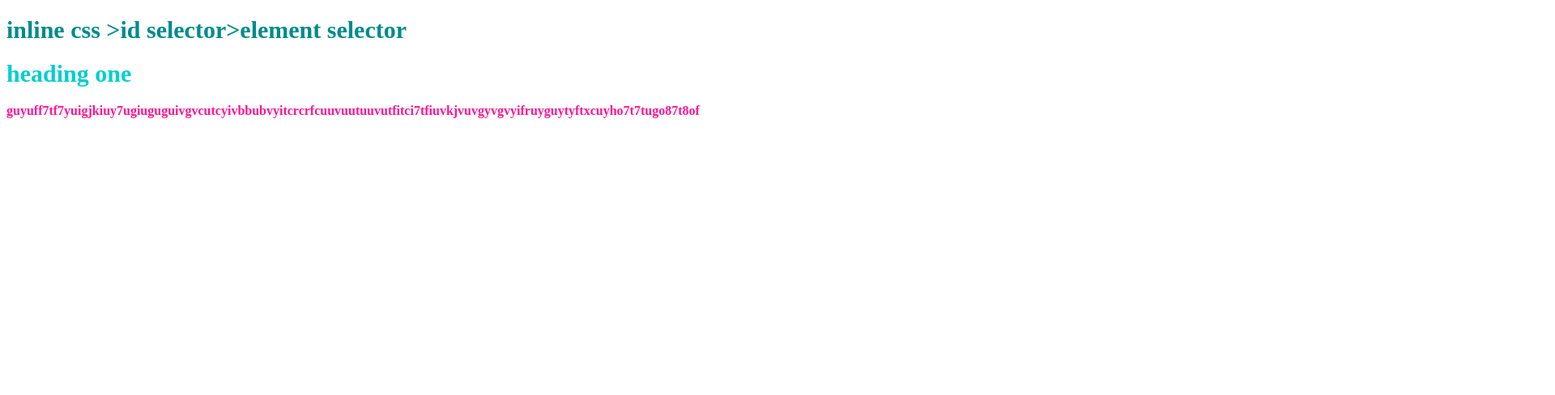
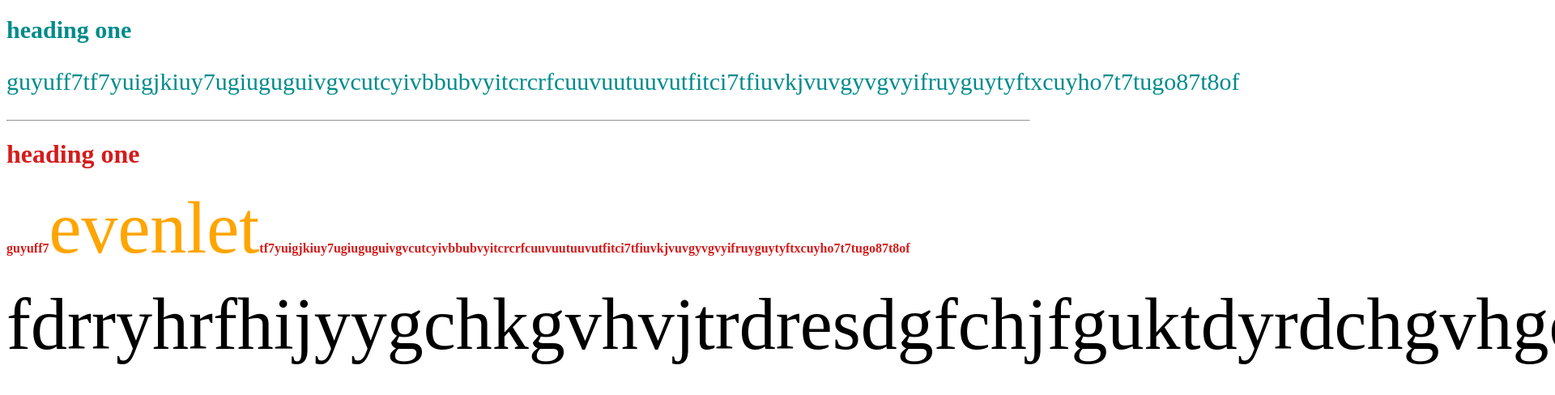
Before and after one commit to CH-Nagalakshmi/FSWD-CSS, a plain HTML site: page index.html in a window 1280 px wide. Shown: the top 488 px of the page at 81% size, 1920 px wide, since content can reach past the window. Drawn offline with Linux system fonts and the light colour scheme.

Commit message:
class selector

```diff
--- a/index.html
+++ b/index.html
@@ -6,21 +6,26 @@
     <meta name="viewport" content="width=device-width, initial-scale=1.0">
     <title>full stack session</title>
     <style>
-        h1
+        .one
         {color:darkcyan;
         font-size: 30px;
     }
-    p{color:rgb(212, 27, 27);
+    .two{color:rgb(212, 27, 27);
     font-weight:900
 }
-#first_heading{color: darkturquoise}
+.orange{color:orange}
+.big{font-size: 90px;font-weight: 400}
     </style>
 </head>
 <body>
-    <h1>inline css >id selector>element selector</h1>
-    <h1 id = first_heading >heading one
+
+    <h1 class="one">heading one
     </h1>
-    <p style="color: deeppink">guyuff7tf7yuigjkiuy7ugiuguguivgvcutcyivbbubvyitcrcrfcuuvuutuuvutfitci7tfiuvkjvuvgyvgvyifruyguytyftxcuyho7t7tugo87t8of</p>
-
+    <p class="one">guyuff7tf7yuigjkiuy7ugiuguguivgvcutcyivbbubvyitcrcrfcuuvuutuuvutfitci7tfiuvkjvuvgyvgvyifruyguytyftxcuyho7t7tugo87t8of</p>
+    <hr/>
+    <h1 class="two">heading one
+    </h1>
+    <p class="two">guyuff7<b class="orange big">evenlet</b>tf7yuigjkiuy7ugiuguguivgvcutcyivbbubvyitcrcrfcuuvuutuuvutfitci7tfiuvkjvuvgyvgvyifruyguytyftxcuyho7t7tugo87t8of</p>
+<span class="big">fdrryhrfhijyygchkgvhvjtrdresdgfchjfguktdyrdchgvhgcyt</span>
 </body>
 </html>
```
